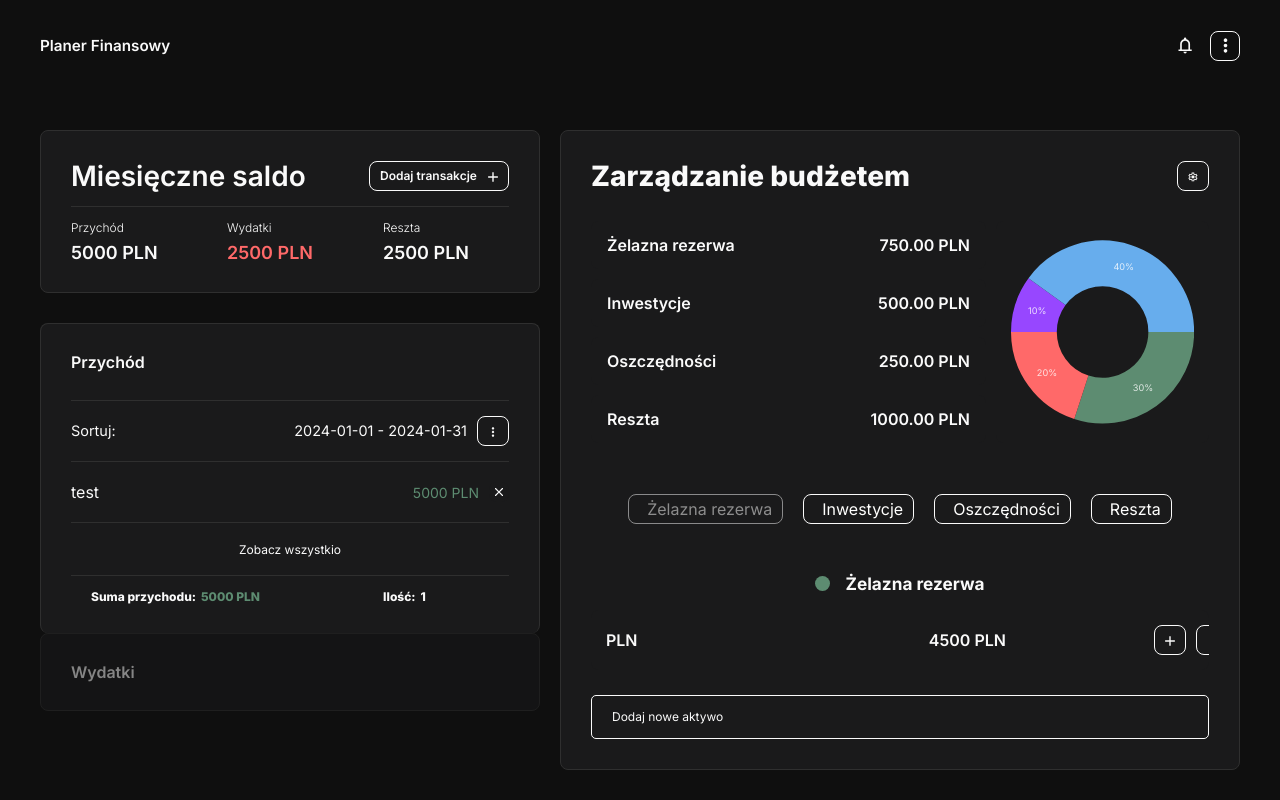
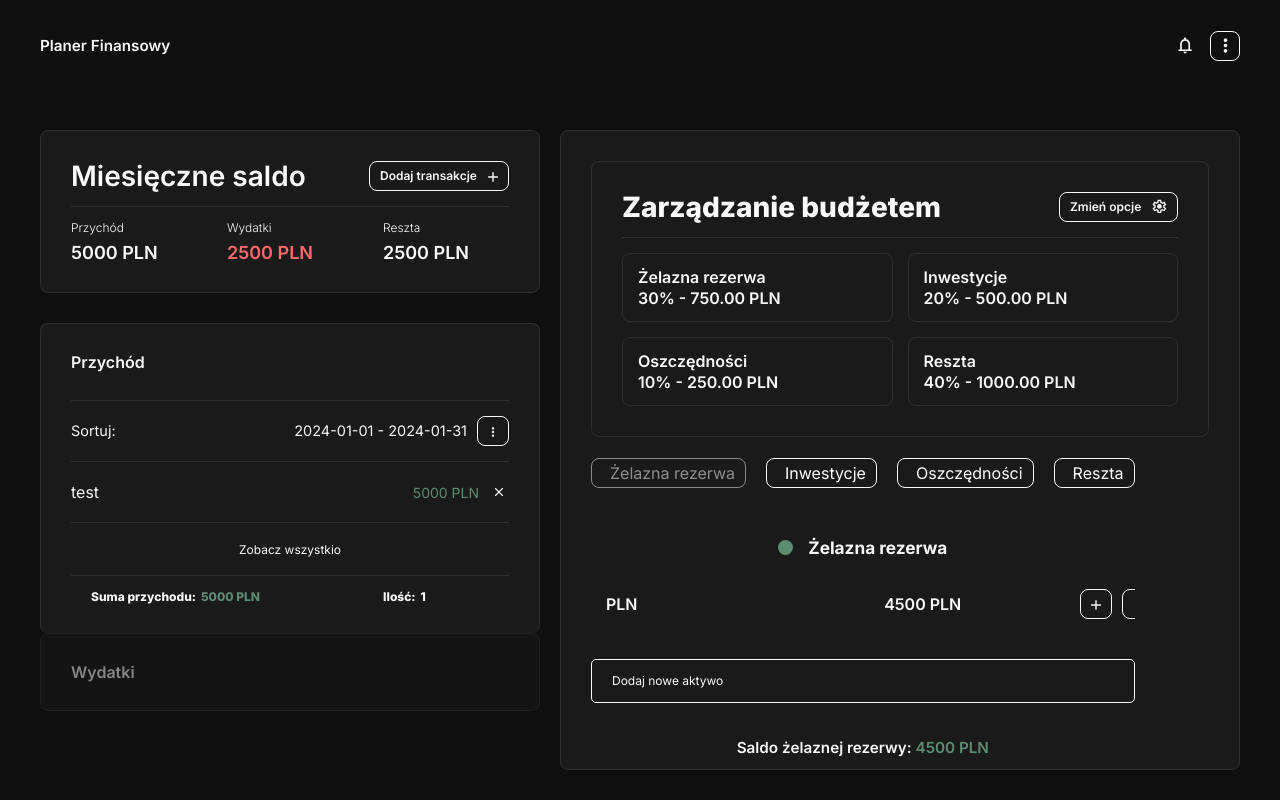
Before and after one commit to chudymikolaj/finance-app, a Next.js app: page /dashboard in a window 1280 px wide. Built offline with nearby package versions, Linux system fonts and the light colour scheme.

Commit message:
refactore: change style and structure of BudgetManagement Component

```diff
--- a/components/BudgetManagement/BudgetManagementAssets/BudgetManagementAssets.styled.tsx
+++ b/components/BudgetManagement/BudgetManagementAssets/BudgetManagementAssets.styled.tsx
@@ -1,43 +1,40 @@
 import { devices } from "@/styles/breakpoints";
 import { BORDER_RADIUS, SIZES, WEIGHT } from "@/styles/constants";
-import {
-	FlexCenter,
-	FlexColumn,
-	FlexColumnCenter,
-	FlexColumnStart,
-	FlexRow,
-	FlexRowSpaceBetweenCenter,
-} from "@/styles/mixins.styled";
+import { FlexColumn, FlexRow } from "@/styles/mixins.styled";
 import styled from "styled-components";
 
 export const BudgetManagementAssetsContainer = styled.div`
 	${FlexColumn}
+	gap: 15px;
 
-	@media ${devices.sm} {
-		${FlexRow}
+	width: 100%;
+	padding: 15px;
+
+	@media ${devices.xl} {
+		padding: 30px;
 	}
 
-	gap: 10px;
-	width: 100%;
+	background-color: ${({ theme }) => theme.backgroundElement};
+	border: 1px solid ${({ theme }) => theme.borderColor};
+	border-radius: ${BORDER_RADIUS};
+	position: relative;
 `;
 
 export const BudgetManagementAssetsWrapper = styled.div`
 	@media ${devices.sm} {
-		flex: 1 1 50%;
-	}
-
-	@media ${devices.xl} {
-		flex: 1 1 65%;
-	}
-
-	@media ${devices["2xl"]} {
-		width: calc(100% - 298px);
+		flex: 1 1 75%;
 	}
 `;
 
 export const BudgetManagementAssetsList = styled.ul`
-	${FlexColumnCenter}
+	display: grid;
+	grid-template-columns: 1fr;
 	gap: 10px;
+
+	@media ${devices.sm} {
+		grid-template-columns: repeat(2, 1fr);
+		gap: 15px;
+	}
 
 	height: 100%;
 	list-style: none;
@@ -46,52 +43,16 @@ export const BudgetManagementAssetsList = styled.ul`
 `;
 
 export const BudgetManagementAssetsListItem = styled.li`
-	${FlexRowSpaceBetweenCenter}
-	padding: 10px 16px;
+	${FlexColumn}
+	gap: 5px;
 
-	@media ${devices.lg} {
-		${FlexColumnStart}
+	padding: 15px 10px;
+
+	@media ${devices.md} {
+		padding: 15px;
 	}
 
-	@media ${devices.xl} {
-		${FlexRowSpaceBetweenCenter}
-		padding: 16px;
-	}
-
-	gap: 5px;
-	flex: 1 1 50%;
-
-	width: 100%;
-	height: 250px;
 	background-color: ${({ theme }) => theme.backgroundElement};
+	border: 1px solid ${({ theme }) => theme.borderColor};
 	border-radius: ${BORDER_RADIUS};
 `;
-
-const maxSizeChart = "214px";
-
-export const ChartWrapper = styled.div`
-	${FlexCenter}
-
-	width: 100%;
-	padding: 15px;
-	background-color: ${({ theme }) => theme.backgroundElement};
-	border-radius: ${BORDER_RADIUS};
-	text-align: center;
-
-	@media ${devices.sm} {
-		flex: 1 1 50%;
-	}
-
-	@media ${devices.xl} {
-		flex: 1 1 35%;
-	}
-
-	@media ${devices["2xl"]} {
-		flex: 1 1 ${maxSizeChart};
-	}
-
-	svg {
-		max-width: calc(${maxSizeChart} - 30px);
-		max-height: calc(${maxSizeChart} - 30px);
-	}
-`;
--- a/components/BudgetManagement/BudgetManagementAssets/index.tsx
+++ b/components/BudgetManagement/BudgetManagementAssets/index.tsx
@@ -1,37 +1,26 @@
 "use client";
 
 import React, { useEffect, useState } from "react";
-import { PieChart, type PieChartProps } from "react-minimal-pie-chart";
 
 import { useAppContext } from "@/lib/ThemeProviderContext/actions";
 import { type BudgetAllocation } from "@/lib/ThemeProviderContext/ThemeProviderContext.types";
+import BudgetHeader from "../BudgetManagementHeader";
 
 import {
 	BudgetManagementAssetsContainer,
 	BudgetManagementAssetsWrapper,
 	BudgetManagementAssetsList,
 	BudgetManagementAssetsListItem,
-	ChartWrapper,
 } from "./BudgetManagementAssets.styled";
+import { Line } from "@/components/Line/Line.styles";
 
 const BudgetManagementAssets = () => {
-	const MIN_VALUE_OF_COUNT = 10;
-	const LINE_WIDTH_CHART = 50;
-
 	const { budgetAllocations, wallet } = useAppContext();
 
 	const [calcedBudget, setCalcedBudget] = useState<BudgetAllocation[]>([]);
 	const isBudgetAllocation = calcedBudget.length !== 0;
-	const [hovered, setHovered] = useState<number | undefined>(undefined);
-	const [chartPie, setChartPie] = useState([
-		{
-			title: "Puste",
-			share: 0,
-			value: 1,
-			color: "#7e7e7e",
-		},
-	]);
 
+	const multiplier = (amount: number) => amount * 100;
 	const mapBudget = (arr: BudgetAllocation[], value: number) => {
 		let valueTest = value;
 
@@ -45,56 +34,25 @@ const BudgetManagementAssets = () => {
 		return result;
 	};
 
-	const data = chartPie.map((entry, i) => {
-		if (hovered === i) {
-			return {
-				...entry,
-				color: "#7e7e7e",
-			};
-		}
-		return entry;
-	});
-
-	const PieCartsOptions: PieChartProps = {
-		data: data,
-		lineWidth: LINE_WIDTH_CHART,
-		animate: true,
-		animationDuration: 250,
-		segmentsStyle: { transition: "stroke 250ms", cursor: "pointer" },
-		label: ({ dataEntry }) => Math.round(dataEntry.percentage) + "%",
-		labelPosition: 100 - LINE_WIDTH_CHART / 2,
-		labelStyle: {
-			fill: "#ffffff",
-			opacity: 0.8,
-			pointerEvents: "none",
-			fontSize: "5px",
-		},
-		onMouseOver: (_, index) => {
-			setHovered(index);
-		},
-		onMouseOut: () => {
-			setHovered(undefined);
-		},
-	};
-
 	useEffect(() => {
 		const calcBudget = mapBudget(budgetAllocations, wallet.restRevenues);
 		setCalcedBudget(calcBudget);
-
-		if (wallet.restRevenues > MIN_VALUE_OF_COUNT) {
-			setChartPie(calcBudget);
-		}
 	}, [wallet.restRevenues, budgetAllocations]);
 
 	return (
 		<BudgetManagementAssetsContainer>
+			<BudgetHeader />
+			<Line />
 			<BudgetManagementAssetsWrapper>
 				<BudgetManagementAssetsList>
 					{isBudgetAllocation ? (
 						calcedBudget.map((asset) => (
 							<BudgetManagementAssetsListItem key={asset.title}>
-								<span>{asset.title}</span>
-								<span>{asset.value.toFixed(2)} PLN</span>
+								<p>{asset.title}</p>
+								<p>
+									<span>{multiplier(asset.share)}% - </span>
+									<span>{asset.value.toFixed(2)} PLN</span>
+								</p>
 							</BudgetManagementAssetsListItem>
 						))
 					) : (
@@ -102,9 +60,6 @@ const BudgetManagementAssets = () => {
 					)}
 				</BudgetManagementAssetsList>
 			</BudgetManagementAssetsWrapper>
-			<ChartWrapper>
-				<PieChart {...PieCartsOptions} />
-			</ChartWrapper>
 		</BudgetManagementAssetsContainer>
 	);
 };
--- a/components/BudgetManagement/BudgetManagementComponent.styled.tsx
+++ b/components/BudgetManagement/BudgetManagementComponent.styled.tsx
@@ -13,5 +13,4 @@ export const BudgetContainer = styled.div`
 	}
 
 	width: 100%;
-	height: 100%;
 `;
--- a/components/BudgetManagement/BudgetManagementHeader/BudgetManagementHeader.styled.tsx
+++ b/components/BudgetManagement/BudgetManagementHeader/BudgetManagementHeader.styled.tsx
@@ -2,6 +2,7 @@
 
 import styled from "styled-components";
 
+import ButtonSVG from "@/components/Buttons/ButtonSvg";
 import { SIZES, WEIGHT } from "@/styles/constants";
 import { FlexRowSpaceBetweenCenter } from "@/styles/mixins.styled";
 
@@ -14,3 +15,14 @@ export const BudgetHeaderTitle = styled.div`
 	font-size: ${SIZES.headerText};
 	font-weight: ${WEIGHT.bold};
 `;
+
+export const BudgetHeaderButton = styled(ButtonSVG)`
+	width: 119px;
+	min-width: 119px;
+	height: 30px;
+
+	svg {
+		width: 15px;
+		height: 15px;
+	}
+`;
--- a/components/BudgetManagement/BudgetManagementHeader/index.tsx
+++ b/components/BudgetManagement/BudgetManagementHeader/index.tsx
@@ -1,16 +1,15 @@
 "use client";
 
 import { useRef, useState } from "react";
-
-import ButtonSVG from "@/components/Buttons/ButtonSvg";
-import PopupInsideElementComponent from "@/components/PopupInsideComponent";
 import useOutsideClick from "@/utils/useOutsideClick";
 
 import {
 	BudgetHeader,
 	BudgetHeaderTitle,
+	BudgetHeaderButton,
 } from "./BudgetManagementHeader.styled";
 import { FormChangeWalletProportions } from "@/components/Forms";
+import Popup from "@/components/Popup";
 
 const BudgetManagementHeader = () => {
 	const [openPopup, setOpenPopup] = useState(false);
@@ -29,18 +28,19 @@ const BudgetManagementHeader = () => {
 		<>
 			<BudgetHeader>
 				<BudgetHeaderTitle>Zarządzanie budżetem</BudgetHeaderTitle>
-				<ButtonSVG
+				<BudgetHeaderButton
 					action={handleOpenPopup}
+					name="Zmień opcje"
 					svgUrl="./settings.svg"
 					$big
 				/>
 			</BudgetHeader>
-			<PopupInsideElementComponent
+			<Popup
 				ref={BudgetManagementPopupRef}
-				showPopup={openPopup}
+				show={openPopup}
 			>
 				<FormChangeWalletProportions closePopup={handleClosePopup} />
-			</PopupInsideElementComponent>
+			</Popup>
 		</>
 	);
 };
--- a/components/BudgetManagement/index.tsx
+++ b/components/BudgetManagement/index.tsx
@@ -1,16 +1,12 @@
 import BudgetAssets from "./BudgetManagementAssets";
 import BudgetCategories from "./BudgetManagementCategories";
-import BudgetHeader from "./BudgetManagementHeader";
-
-import { BudgetContainer } from "./BudgetManagementComponent.styled";
 
 const BudgetManagementComponent = () => {
 	return (
-		<BudgetContainer>
-			<BudgetHeader />
+		<>
 			<BudgetAssets />
 			<BudgetCategories />
-		</BudgetContainer>
+		</>
 	);
 };
 
```
